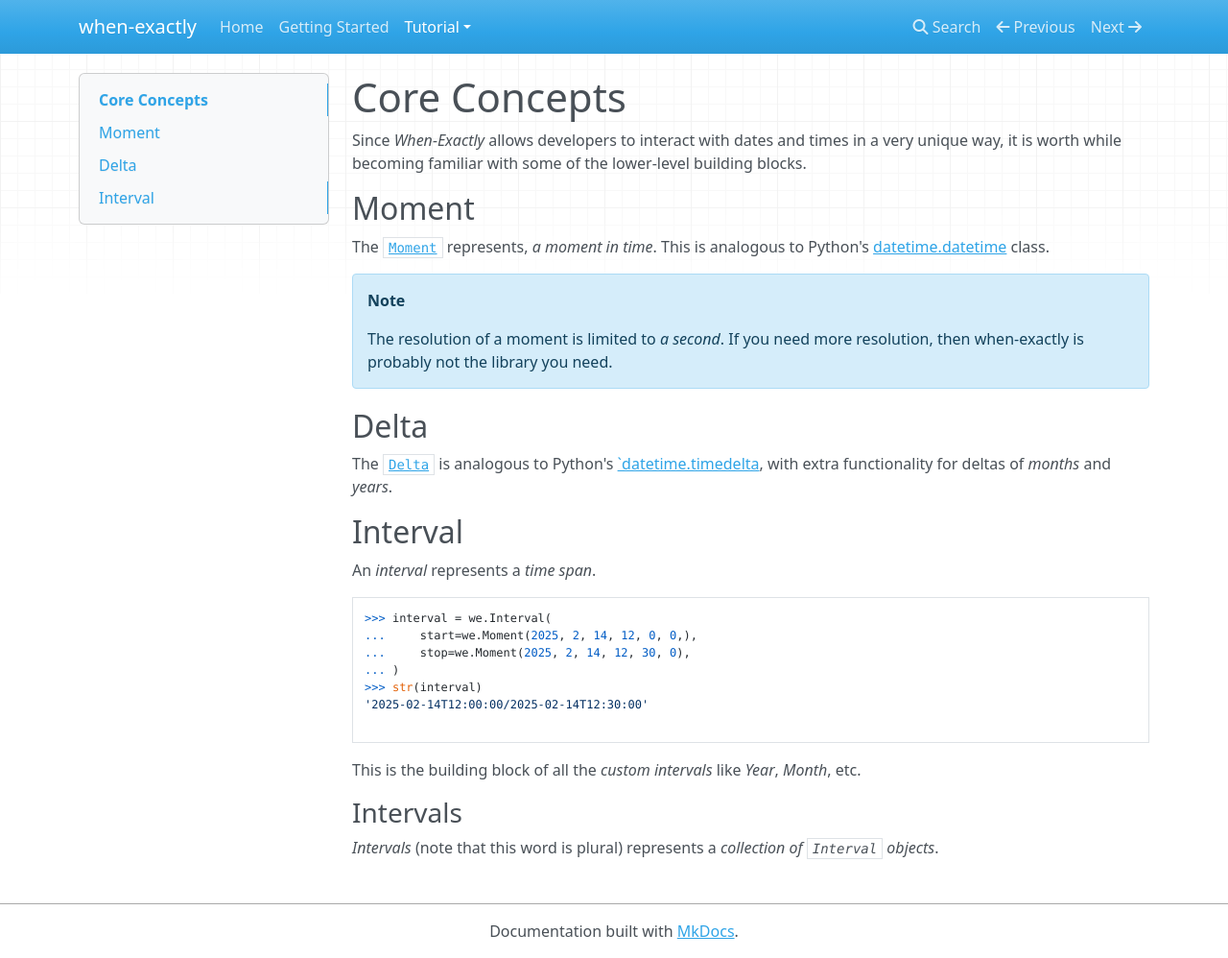
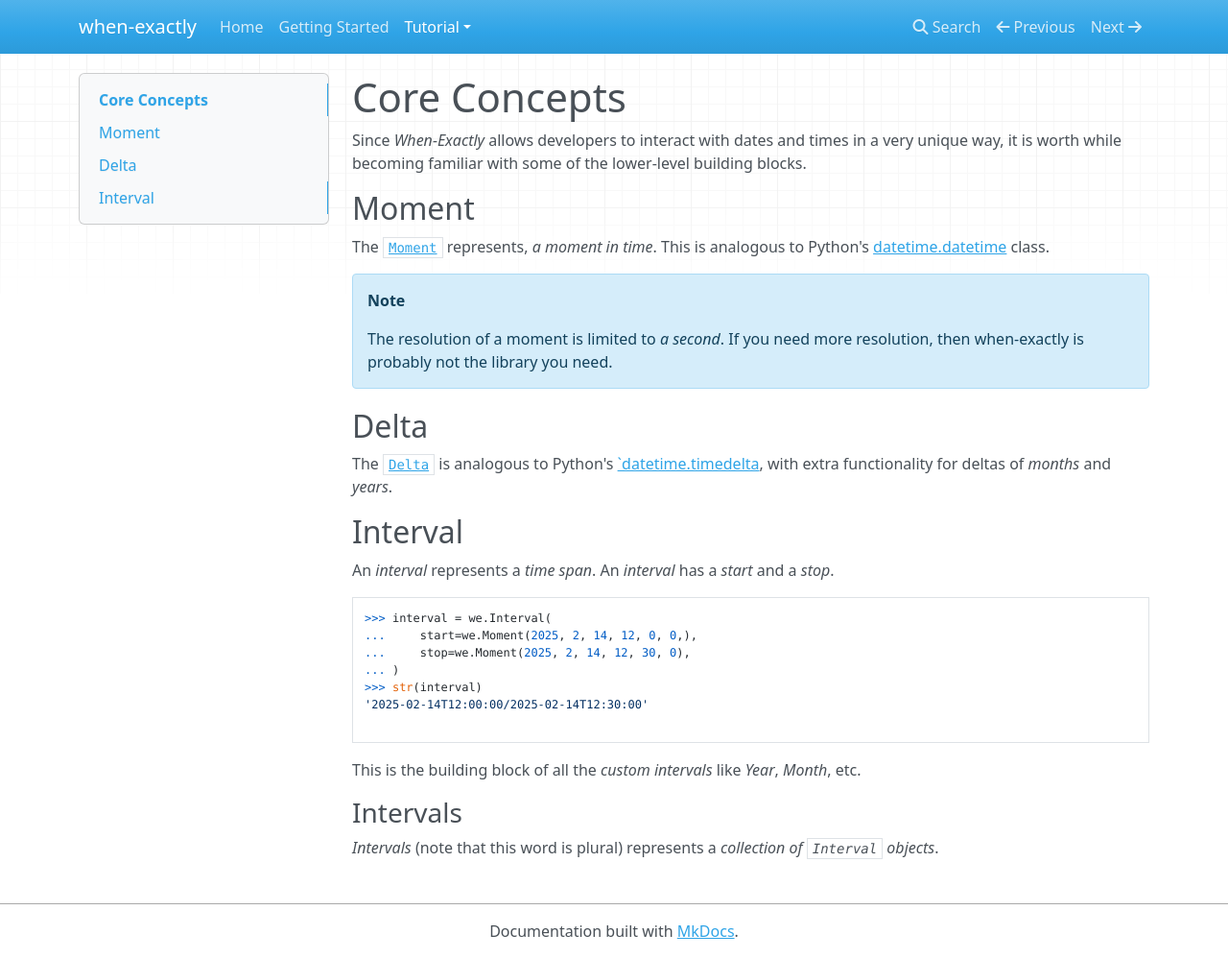
Before and after one commit to nicobako/when-exactly, an MkDocs documentation site: the page built from docs/tutorial/core-concepts.md, in a window 1280 px wide and 998 px high. Shown: the whole window at 96% size. Built offline with MkDocs 1.6.1, drawn with Linux system fonts in a browser that asks for light colours; nearby versions of some CDN libraries; a script that is not in the unit is left out.

Commit message:
added core concept docs

````diff
--- a/docs/tutorial/core-concepts.md
+++ b/docs/tutorial/core-concepts.md
@@ -22,6 +22,7 @@ with extra functionality for deltas of _months_ and _years_.
 ## Interval
 
 An _interval_ represents a _time span_.
+An _interval_ has a _start_ and a _stop_.
 
 ```python
 >>> interval = we.Interval(
````
